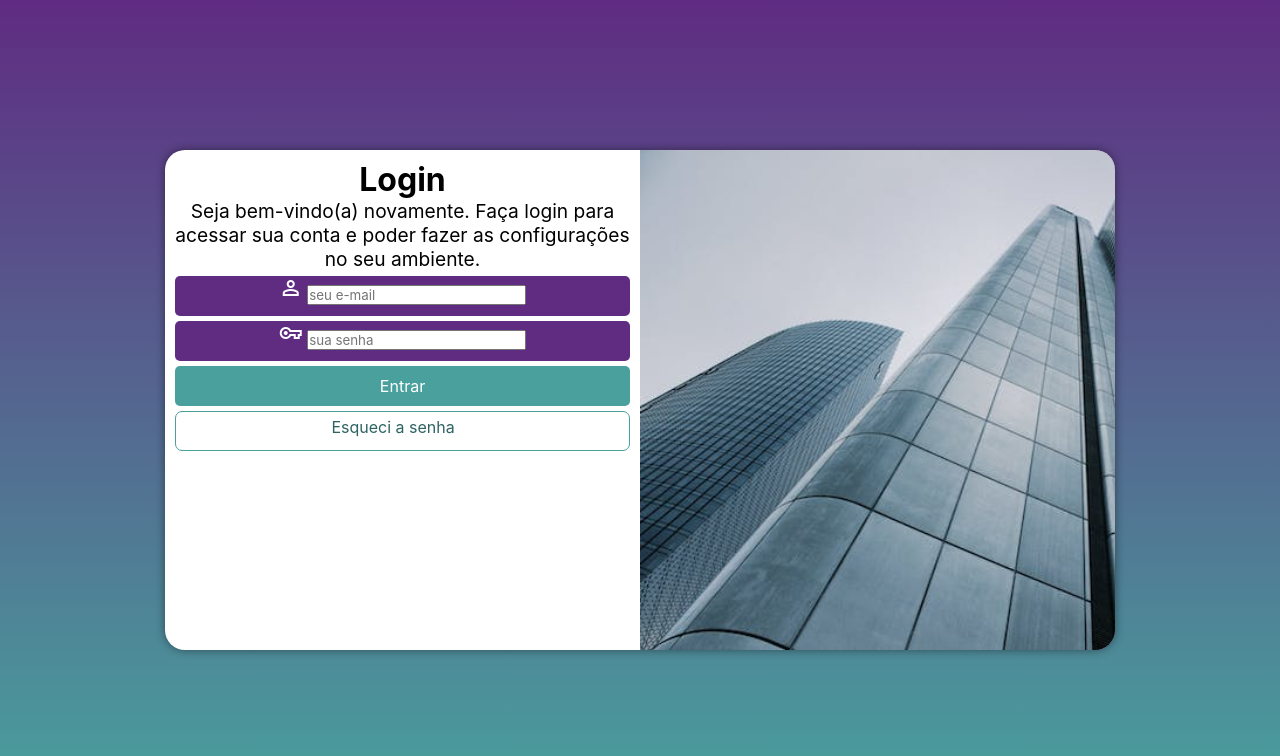
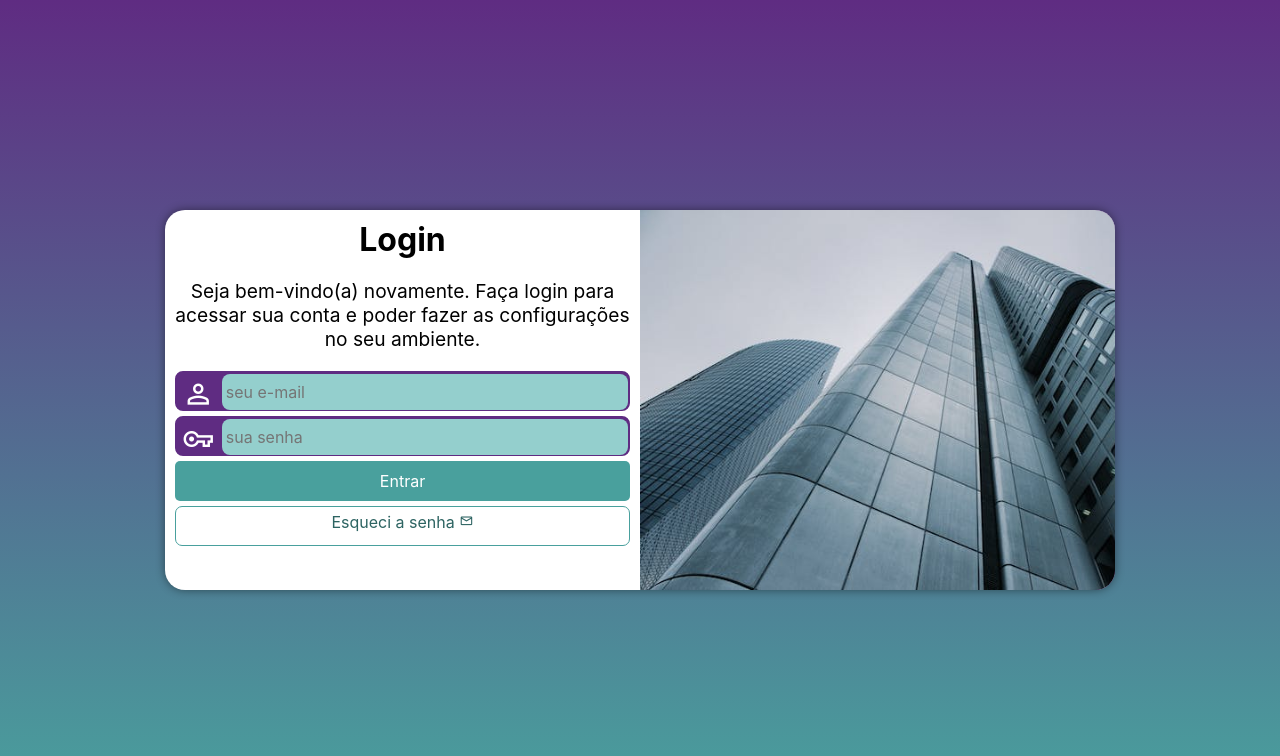
Before and after one commit to afmota/projeto-login, a plain HTML site: page index.html in a window 1280 px wide. Drawn offline with nearby package versions, Linux system fonts and the light colour scheme.

Commit message:
finalização do login

```diff
--- a/estilo/media-query.css
+++ b/estilo/media-query.css
@@ -14,6 +14,7 @@ Grandes telas: acima de 1201px
 
     section#login {
         width: 80vw;
+        height: 280px;
     }
 
     section#login > div#imagem {
@@ -35,6 +36,7 @@ Grandes telas: acima de 1201px
 
     section#login {
         width: 950px;
+        height: 380px;
     }
 
     section#login > div#imagem {
@@ -54,5 +56,6 @@ Grandes telas: acima de 1201px
 
     div#formulario > p {
         font-size: 1.2em;
+        margin: 20px 0px;
     }
 }
--- a/estilo/style.css
+++ b/estilo/style.css
@@ -65,15 +65,39 @@ div#formulario > p {
 
 form > div.campo {
     background-color: #5f2c82;
+    border: 2px solid #5f2c82;
     display: block;
     width: 100%;
     height: 40px;
-    border-radius: 5px;
+    border-radius: 8px;
     margin: 5px 0px;
 }
 
 div.campo > label {
     display: none;
+}
+
+div.campo > span {
+    color: white;
+    font-size: 2em;
+    width: 40px;
+    padding: 5px;
+}
+
+div.campo > input {
+    background-color: #94cfcd;
+    font-size: 1em;
+    width: calc(100% - 45px);
+    height: 100%;
+    border: 0px;
+    border-radius: 8px;
+    padding: 4px;
+    transform: translateY(-12px);
+}
+
+div.campo > input:focus-within {
+    background-color: white;
+    border: none;
 }
 
 form > input[type=submit] {
@@ -113,8 +137,5 @@ form > a.botao:hover {
 
 form > a.botao > span {
     font-size: 0.9em;
+    color: #2d6462;
 }
-
-.material-symbols-outlined {
-    color: white;
-}
```
